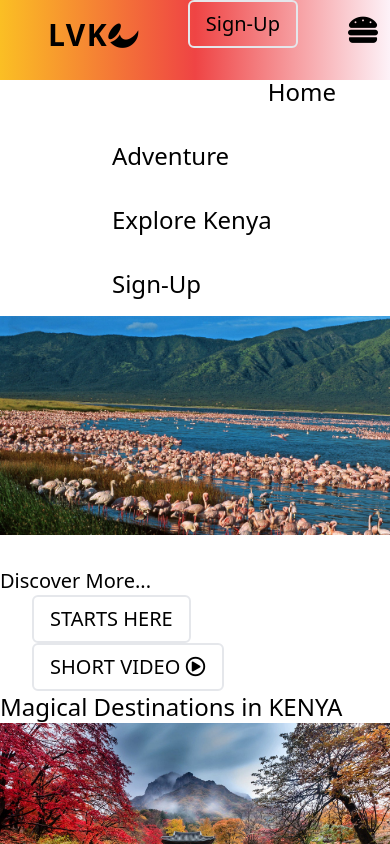
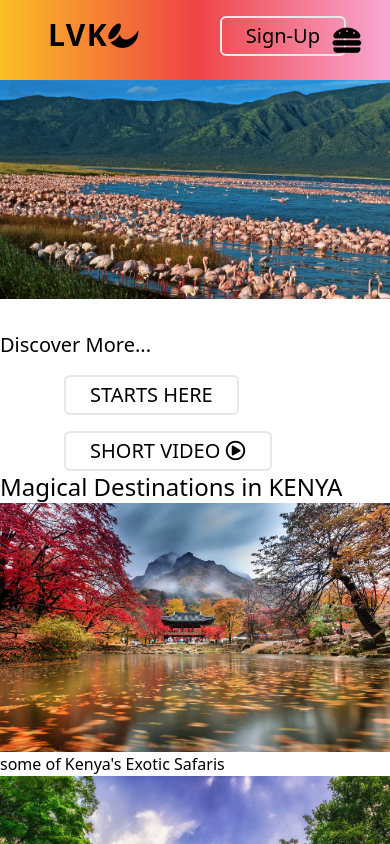
Before and after one commit to tessa5/React-website, a React (Create React App) app: page /React-website/ in a window 390 px wide. Shown: the top 844 px of the page. Built offline with nearby package versions, Linux system fonts and the light colour scheme.

Commit message:
footer and navbar responsive styling

```diff
--- a/src/App.css
+++ b/src/App.css
@@ -12,6 +12,45 @@
 
   }
   @media screen and (max-width: 960px) {
+    .navbar-logo {
+      position:absolute;
+      top:0;
+      left: 0;
+      transform: translate(25%, 50%);
+    }
+    .menu-icons {
+      display: block;
+      position: absolute;
+      font-size: 1.8rem;
+      top: 0;
+      right: 0;
+      transform: translate(-100%, 60%);
+    }
+    .nav-link {
+      padding: 2rem;
+      width: 100%;
+      text-align: center;
+      display: table;
+    }
+    .nav-menu {
+      display:flex;
+      flex-direction: column;
+      width: 100%;
+      height: 90vh;
+      position: absolute;
+      top: 80px;
+      left: -100%;
+      opacity: 1;
+      transition: all 0.5s ease;
+      color: #efefef;
+    }
+    .nav-menu.active {
+      background: #242222;
+      left: 0;
+      opacity: 1;
+      transition: all 0.5s ease-out;
+      z-index: 1;
+    }
     .footer-input {width:100%}
     .social-wrap {
       flex-direction: column;
--- a/src/Components/Buttons.js
+++ b/src/Components/Buttons.js
@@ -2,7 +2,7 @@ import React from 'react';
 
 import { Link } from 'react-router-dom';
 
-const STYLES = ['border-2 rounded-md py-2 px-4 ', 'border-3 rounded-full py-3 px-6'];
+const STYLES = ['border-2 rounded-md mt-4 ml-8 py-1 px-6 ', 'border-3 rounded-full py-3 px-6'];
 
 const SIZES = ['p-6 transition delay-150 duration-300 ease-in-out text-xl font-normal'  , 'p-8 transition delay-150 duration-300 ease-in-out text-xl font-semibold']
 
--- a/src/Components/Footer.js
+++ b/src/Components/Footer.js
@@ -15,7 +15,7 @@ function Footer(){
                 <div className="flex flex-col justify-center">
                     <form>
                         <input
-                        className=" footer-input mr-4 mb-8 text-lg p-2 rounded-md flex flex-col "
+                        className=" footer-input mr-4 mb-6 text-lg p-2 rounded-md flex flex-col "
                         name="email"
                         type="email"
                         placeholder='Enter your Email'
@@ -26,15 +26,15 @@ function Footer(){
             </section>
             <section className="social">
                 <div className='social-wrap flex justify-center flex space-x-3 '>
-                    <div className="footer-logo flex-non md:flex-1 text-white text-3xl font-bold tracking-wider leading-tight">
+                    <div className="footer-logo text-white text-3xl font-bold tracking-wider leading-tight flex-1 pl-8">
                         <Link to='/' className='footer-logos'>
                         LVK<i className='fab fa-affiliatetheme'/>
                         </Link>
                     </div>
-                    <small className='copyrights flex-none md:flex-1 text-white clear-none md:clear-both'> LVK © 2021 </small>
-            <div class='social-icons min-w-auto md:min-w-0 text-xl text-white flex-non md:flex-1 flex justify-between'>
+                    <small className='copyrights text-white flex-1 font-bold'> LVK © 2021 </small>
+            <div class='social-icons min-w-auto md:min-w-0 text-2xl text-white flex justify-between pr-8'>
             <Link
-              class='social-icon-link facebook flex justify-between p-1'
+                class='social-icon-link facebook flex justify-between pr-2 pl-6'
                 to='/'
                 target='_blank'
                 aria-label='Facebook'
@@ -42,7 +42,7 @@ function Footer(){
                 <i class='fab fa-facebook' />
             </Link>
             <Link
-              class='social-icon-link instagram flex justify-between p-1 '
+                class='social-icon-link instagram flex justify-between pl-2 pr-2 '
                 to='/'
                 target='_blank'
                 aria-label='Instagram'
@@ -50,7 +50,7 @@ function Footer(){
                 <i class='fab fa-instagram' />
             </Link>
             <Link
-              class='social-icon-link youtube  flex justify-between p-1'
+                class='social-icon-link youtube  flex justify-between pl-2 pr-2'
                 to='/'
                 target='_blank'
                 aria-label='Youtube'
@@ -58,7 +58,7 @@ function Footer(){
                 <i class='fab fa-youtube' />
             </Link>
             <Link
-              class='social-icon-link twitter  flex justify-between p-1'
+                class='social-icon-link twitter  flex justify-between pr-2 pl-2'
                 to='/'
                 target='_blank'
                 aria-label='Twitter'
@@ -66,7 +66,7 @@ function Footer(){
                 <i class='fab fa-twitter' />
             </Link>
             <Link
-              class='social-icon-link LinkedIn flex justify-between p-1'
+                class='social-icon-link LinkedIn flex justify-between pr-2 pl-2'
                 to='/'
                 target='_blank'
                 aria-label='LinkedIn'
--- a/src/Components/Navbar.js
+++ b/src/Components/Navbar.js
@@ -23,35 +23,30 @@ function Navbar() {
     return (
         <>
         <nav className="navbar sticky top-0 z-50">
-            <div className="navbar-cont h-20 bg-gradient-to-r from-yellow-400 via-red-500 to-pink-50 text-black">
+            <div className="navbar-cont h-20 bg-gradient-to-r from-yellow-400 via-red-500 to-pink-300 text-black">
                 <Link to="/" className="ml-8  p-4 text-3xl font-bold tracking-wider leading-tight float-left">LVK<i className='fab fa-affiliatetheme'/></Link>
-                <div className='menu-icons float-right text-3xl p-3'onClick={handleClick}>
+                <div className='menu-icons hidden text-3xl'onClick={handleClick}>
                     <i className={click ? 'fas fa-times' : 'fas fa-hamburger'}/>
 
             </div>
                 <ul className={click ? 'nav-menu active' : 'nav-menu'}>
-                    <li className='nav-list float-left p-4 pl-28 text-2xl font-light'>
+                    <li className='nav-list float-left p-4 pl-28 text-2xl font-bold'>
                         <Link to='/home' className='nav-link' onClick={closeMenu}>
                             Home
                         </Link>
                     </li>
-                    <li className='nav-list float-left p-4 pl-28 text-2xl font-light'>
+                    <li className='nav-list float-left p-4 pl-28 text-2xl font-bold'>
                         <Link to='/adventure' className='nav-link' onClick={closeMenu}>
                             Adventure
                         </Link>
                     </li>
-                    <li className='nav-list float-left p-4 pl-28 text-2xl font-light'>
+                    <li className='nav-list float-left p-4 pl-28 text-2xl font-bold'>
                         <Link to='/explore' className='nav-link' onClick={closeMenu}>
                             Explore Kenya
                         </Link>
                     </li>
-                    <li className='nav-list float-left p-4 pr-24 pl-28 text-2xl font-light'>
-                        <Link to='/sign-up' className='nav-link' onClick={closeMenu}>
-                            Sign-Up
-                        </Link>
-                    </li>
                 </ul>
-                    {button && <Buttons buttonStyle='' >Sign-Up</Buttons>}
+                    {button && <Buttons buttonStyle=''>Sign-Up</Buttons>}
             </div>
         </nav>
         </>
```
Lines whose indentation alone changed are shown as unchanged.
